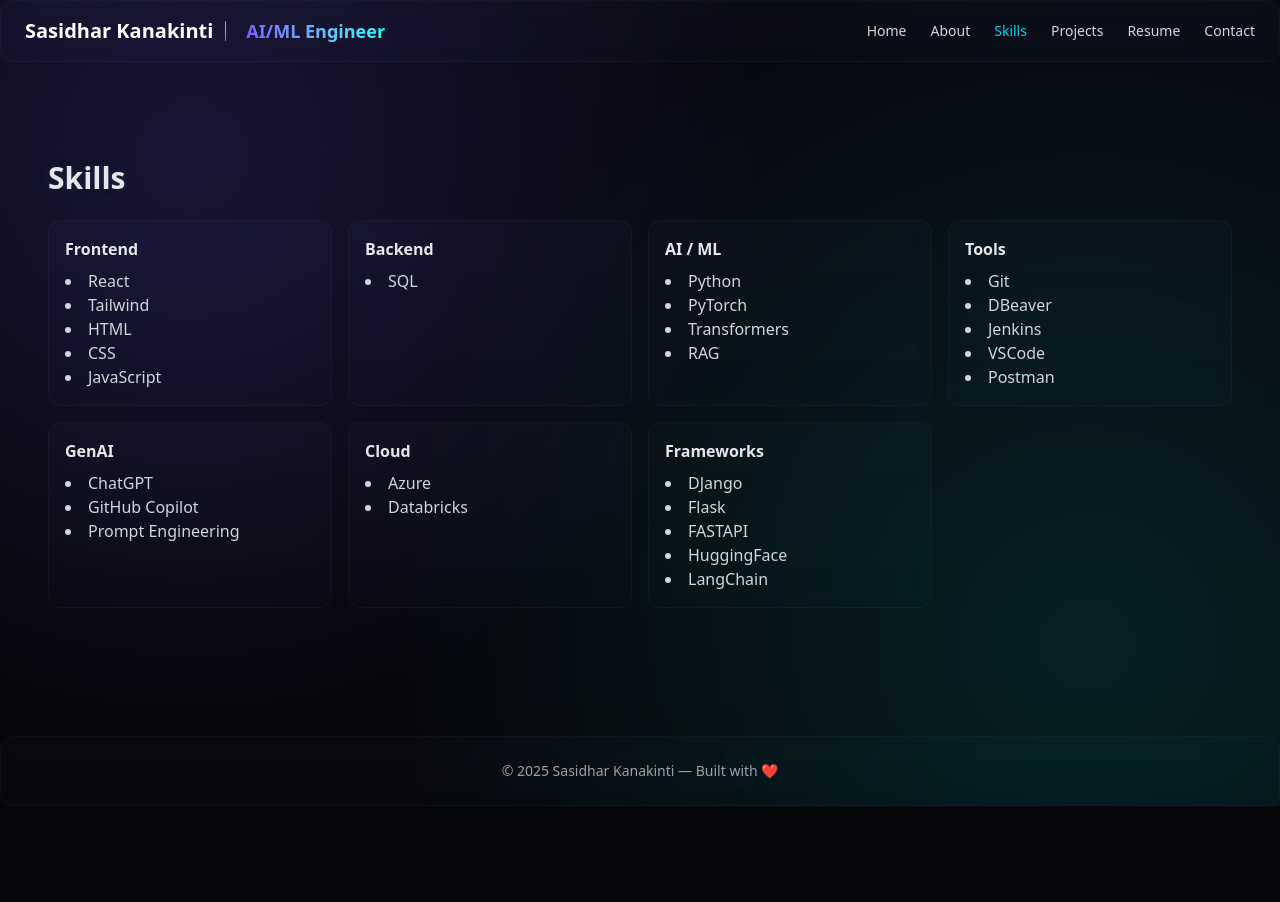
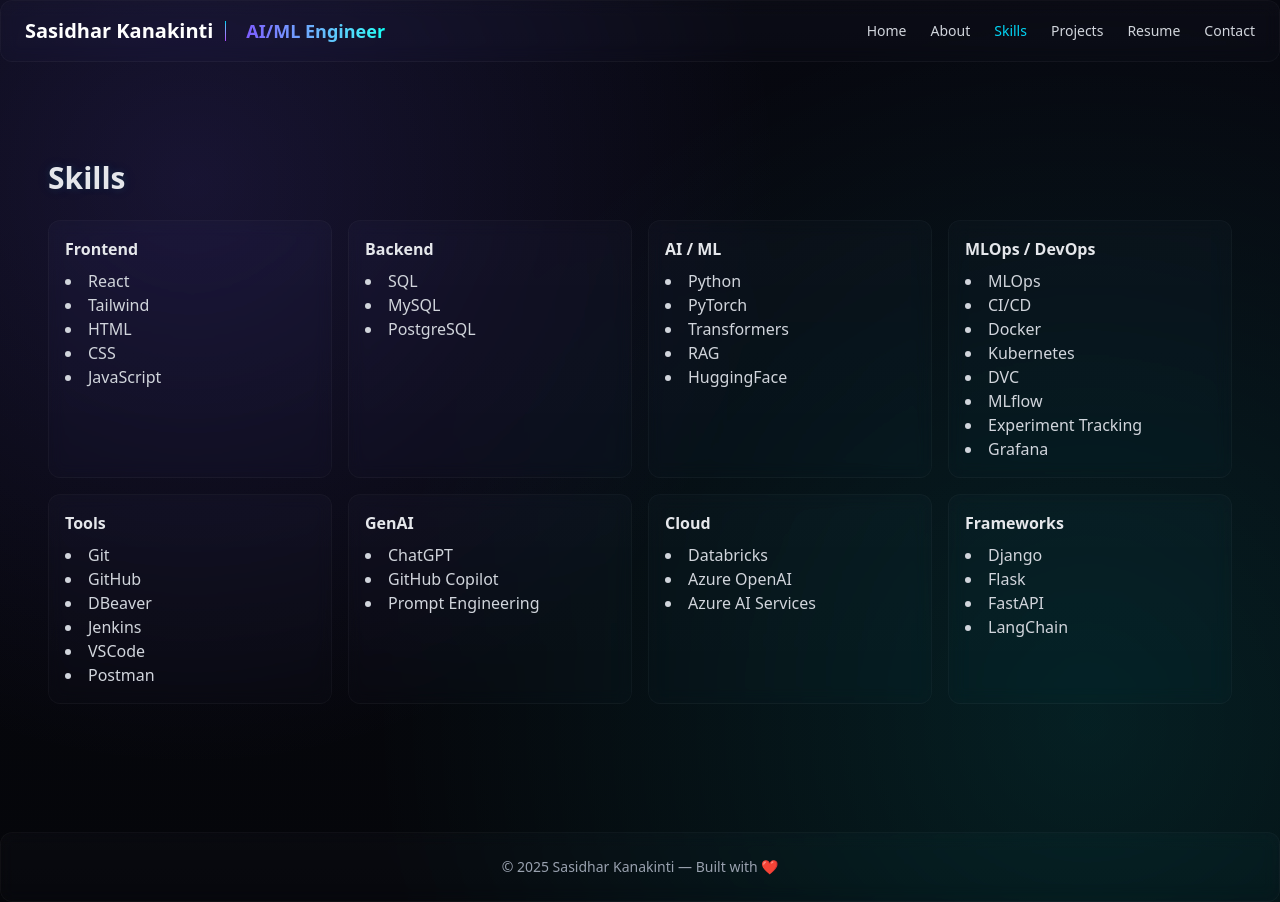
Before and after one commit to sasi-kanakinti/portfolio_multipage, a React (Vite) app: page /skills in a window 1280 px wide. Before the commit the page ends 806 px from the top, so only its background shows below. Built offline with nearby package versions, Linux system fonts and the light colour scheme.

Commit message:
Updated Skills.jsx

```diff
--- a/src/pages/Skills.jsx
+++ b/src/pages/Skills.jsx
@@ -3,14 +3,32 @@
 
 
 const skills = {
-Frontend: ['React', 'Tailwind', 'HTML', 'CSS', 'JavaScript'],
-Backend: ['SQL'],
-'AI / ML': ['Python', 'PyTorch', 'Transformers', 'RAG'],
-Tools: ['Git','DBeaver', 'Jenkins', 'VSCode','Postman'],
-GenAI: ['ChatGPT', 'GitHub Copilot', 'Prompt Engineering'],
-Cloud: ['Azure', 'Databricks'],
-Frameworks: ['DJango', 'Flask','FASTAPI', 'HuggingFace', 'LangChain' ],
-}
+  Frontend: ['React', 'Tailwind', 'HTML', 'CSS', 'JavaScript'],
+
+  Backend: ['SQL', 'MySQL', 'PostgreSQL'],
+
+  'AI / ML': ['Python', 'PyTorch', 'Transformers', 'RAG', 'HuggingFace'],
+
+  'MLOps / DevOps': [
+    'MLOps',
+    'CI/CD',
+    'Docker',
+    'Kubernetes',
+    'DVC',
+    'MLflow',
+    'Experiment Tracking',
+    'Grafana'
+  ],
+
+  Tools: ['Git', 'GitHub', 'DBeaver', 'Jenkins', 'VSCode', 'Postman'],
+
+  GenAI: ['ChatGPT', 'GitHub Copilot', 'Prompt Engineering'],
+
+  Cloud: ['Databricks', 'Azure OpenAI', 'Azure AI Services'],
+
+  Frameworks: ['Django', 'Flask', 'FastAPI', 'LangChain']
+};
+
 
 
 export default function Skills() {
```
